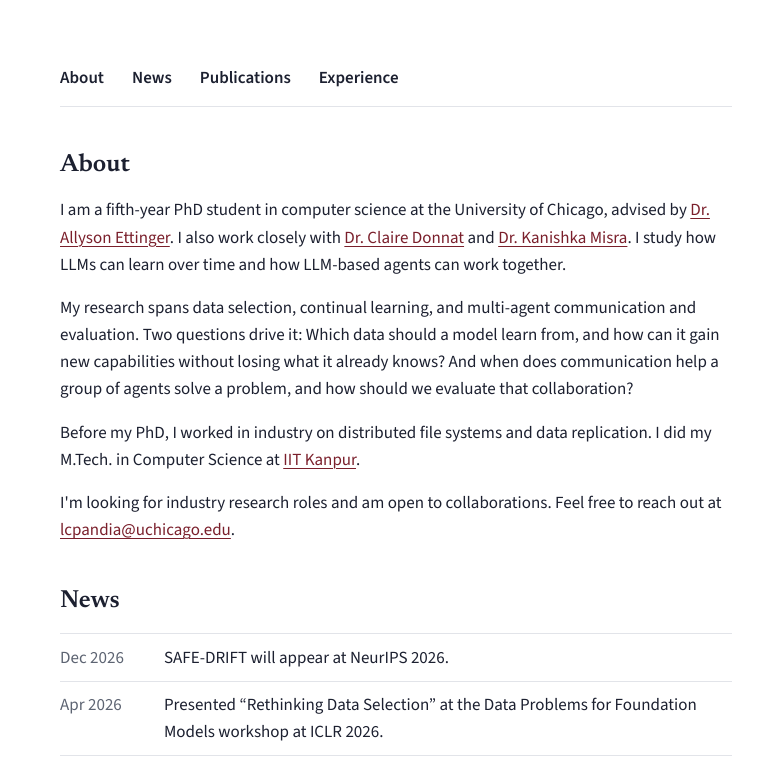
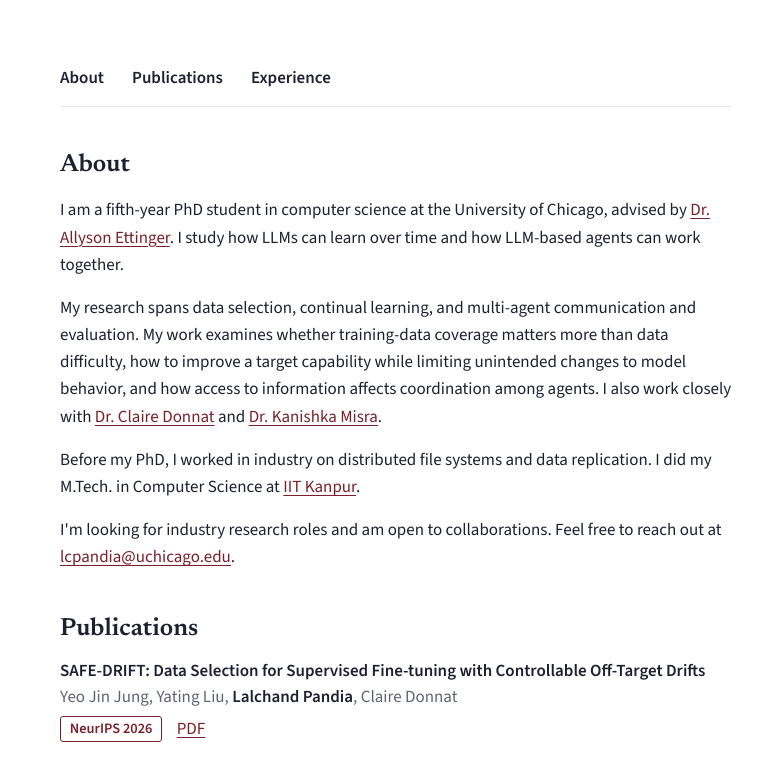
Before and after one commit to LalchandPandia/lalchandpandia.github.io, a plain HTML site: page index.html in a window 1280 px wide. Shown: the top 763 px of the page, 396-1159 px from the left. Drawn offline with nearby package versions, Linux system fonts and the light colour scheme; files whose address does not match are found by name.

Commit message:
update the page

```diff
--- a/index.html
+++ b/index.html
@@ -195,27 +195,19 @@
     <main class="main-content">
         <nav class="tabs-nav" aria-label="Sections">
             <a href="#about">About</a>
-            <a href="#news">News</a>
             <a href="#publications">Publications</a>
             <a href="#experience">Experience</a>
         </nav>
 
         <section id="about">
             <h2>About</h2>
-            <p>I am a fifth-year PhD student in computer science at the University of Chicago, advised by <a href="https://aetting.github.io/">Dr. Allyson Ettinger</a>. I also work closely with <a href="https://donnate.github.io/">Dr. Claire Donnat</a> and <a href="https://kanishka.website/">Dr. Kanishka Misra</a>. I study how LLMs can learn over time and how LLM-based agents can work together.</p>
-            <p>My research spans data selection, continual learning, and multi-agent communication and evaluation. Two questions drive it: Which data should a model learn from, and how can it gain new capabilities without losing what it already knows? And when does communication help a group of agents solve a problem, and how should we evaluate that collaboration?</p>
+            <p>I am a fifth-year PhD student in computer science at the University of Chicago, advised by <a href="https://aetting.github.io/">Dr. Allyson Ettinger</a>. I study how LLMs can learn over time and how LLM-based agents can work together.</p>
+            <p>My research spans data selection, continual learning, and multi-agent communication and evaluation. My work examines whether training-data coverage matters more than data difficulty, how to improve a target capability while limiting unintended changes to model behavior, and how access to information affects coordination among agents. I also work closely with <a href="https://donnate.github.io/">Dr. Claire Donnat</a> and <a href="https://kanishka.website/">Dr. Kanishka Misra</a>.</p>
             <p>Before my PhD, I worked in industry on distributed file systems and data replication. I did my M.Tech. in Computer Science at <a href="http://www.cse.iitk.ac.in/">IIT Kanpur</a>.</p>
             <p>I'm looking for industry research roles and am open to collaborations. Feel free to reach out at <a href="mailto:lcpandia@uchicago.edu">lcpandia@uchicago.edu</a>.</p>
         </section>
 
-        <section id="news">
-            <h2>News</h2>
-            <!-- Add new items at the top. Talks, internships, and new preprints all fit here. -->
-            <ul class="news">
-                <li><time datetime="2026-12">Dec 2026</time><span>SAFE-DRIFT will appear at NeurIPS 2026.</span></li>
-                <li><time datetime="2026-04">Apr 2026</time><span>Presented &ldquo;Rethinking Data Selection&rdquo; at the Data Problems for Foundation Models workshop at ICLR 2026.</span></li>
-            </ul>
-        </section>
+
 
         <section id="publications">
             <h2>Publications</h2>
```
